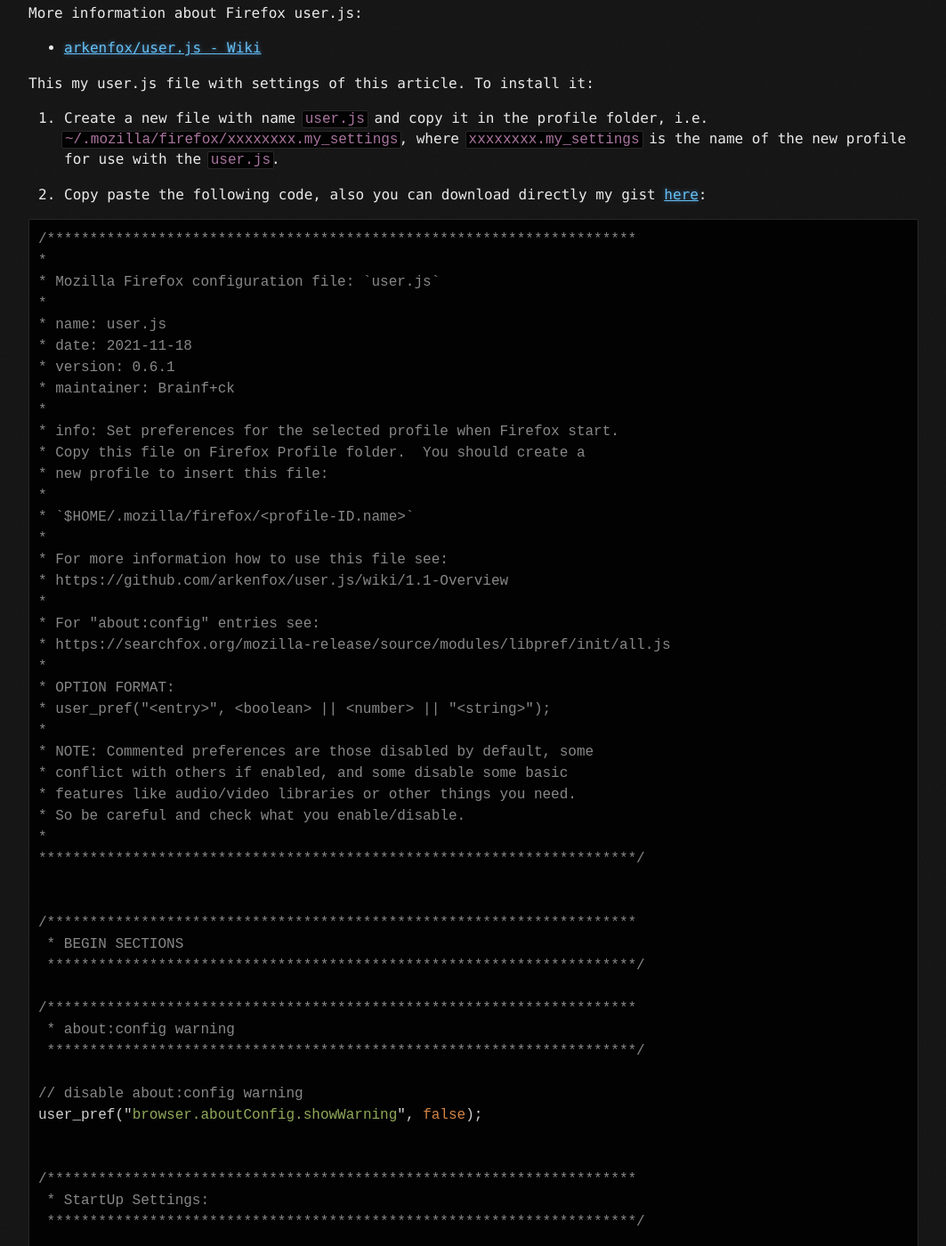
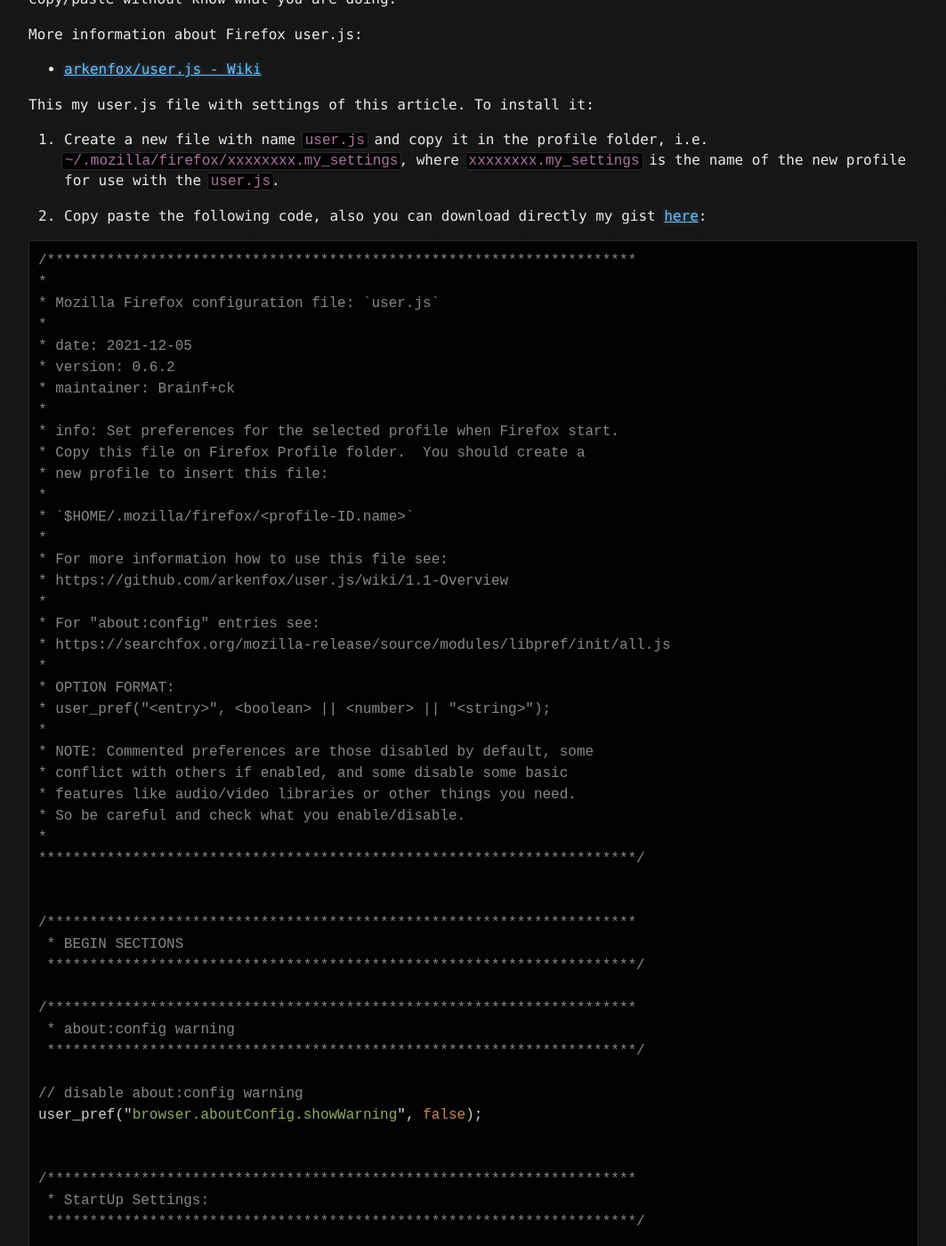
Before and after one commit to brainfucksec/brainfucksec.github.io, a Jekyll site: the page built from _posts/2021-10-03-hardening-firefox-2021.md, in a window 1280 px wide and 1400 px high, scrolled down 8991 px. Shown: the whole window at 89% size, without its empty margins (108-1171 px from the left). Built offline with Jekyll 4.4.1, drawn with Linux system fonts in a browser that asks for light colours; some of the changed text lies outside the part shown.

Commit message:
Update _posts/2021-10-03-hardening-firefox-2021

````diff
--- a/_posts/2021-10-03-hardening-firefox-2021.md
+++ b/_posts/2021-10-03-hardening-firefox-2021.md
@@ -1,10 +1,10 @@
 ---
 layout: post
-title: "Hardening Firefox - v0.9"
-date: 2021-11-28
+title: "Hardening Firefox - v0.9.1"
+date: 2021-12-05
 ---
 
-Tested on Firefox: `Version 94.0 (Linux)`
+Tested on Firefox: `Version 94.0.2 (Linux)`
 
 <br>
 
@@ -425,9 +425,8 @@
 *
 * Mozilla Firefox configuration file: `user.js`
 *
-* name: user.js
-* date: 2021-11-18
-* version: 0.6.1
+* date: 2021-12-05
+* version: 0.6.2
 * maintainer: Brainf+ck
 *
 * info: Set preferences for the selected profile when Firefox start.
@@ -771,7 +770,6 @@
 //user_pref("privacy.resistFingerprinting", true);
 //user_pref("privacy.resistFingerprinting.block_mozAddonManager", true); //Hidden pref
 //user_pref("privacy.resistFingerprinting.letterboxing", true); //Hidden pref
-
 ```
 
 ## uBlock Origin
````
Also changed, not shown: other parts of _posts/2021-10-03-hardening-firefox-2021.md (+3 -3 lines).
